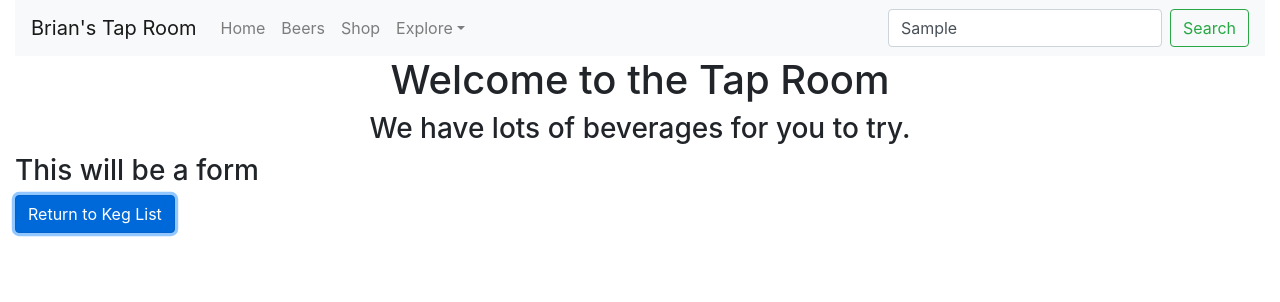
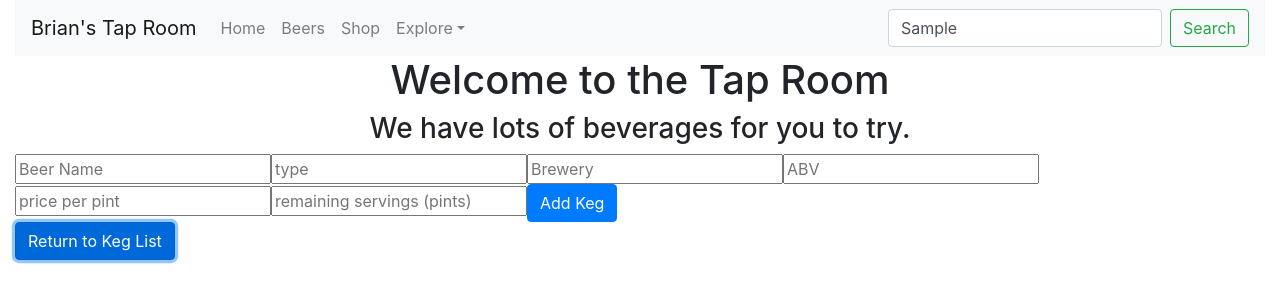
Before and after one commit to brianharv/taproom_redux, a React (Create React App) app: page / in a window 1280 px wide. Both pictures are taken after typing "Sample" into the empty fields and a click on the button "Add Keg". Shown: the top 302 px of the page. Built offline with nearby package versions, Linux system fonts and the light colour scheme.

Commit message:
add NewKegForm

```diff
--- a/src/components/KegControl.js
+++ b/src/components/KegControl.js
@@ -1,6 +1,7 @@
 import React from 'react';
 import KegList from './KegList';
 import NewKegForm from './NewKegForm';
+
 
 
 class KegControl extends React.Component {
@@ -8,7 +9,7 @@ class KegControl extends React.Component {
   constructor(props) {
     super(props)
     this.state = {
-      formVisibleOnPage: false
+      formVisibleOnPage: false,
     }
   }
 
@@ -21,9 +22,10 @@ class KegControl extends React.Component {
   render() {
     let currentState = null;
     let buttonText = null;
+    let backButton = null;
 
     if (this.state.formVisibleOnPage) {
-      currentState = <NewKegForm/>
+      currentState = <NewKegForm />
       buttonText = "Return to Keg List";
     } else {
       currentState = <KegList/>
--- a/src/components/NewKegForm.js
+++ b/src/components/NewKegForm.js
@@ -1,11 +1,45 @@
 import React from 'react';
+import { v4 } from 'uuid';
 
 function NewKegForm() {
+
+  function handleNewKegFormSubmission(event) {
+    event.preventDefault();
+
+  }
   return(
     <React.Fragment>
-      <h3>This will be a form</h3>
+      <form onSubmit={handleNewKegFormSubmission}>
+        <input
+          type='text'
+          name='name'
+          placeholder='Beer Name' />
+        <input
+          type='text'
+          name='flavor'
+          placeholder='type' />
+        <input
+          type='text'
+          name='brand'
+          placeholder='Brewery' />
+        <input
+          type='number'
+          name='alcCon'
+          placeholder='ABV' />
+        <input
+          type='number'
+          name='price'
+          placeholder='price per pint' />
+        <input
+          type='number'
+          name='quantity'
+          placeholder='remaining servings (pints)' />
+
+        <button className="btn btn-primary" type='submit'>Add Keg</button>
+      </form>
     </React.Fragment>
   );
+
 }
 
 export default NewKegForm;
```
